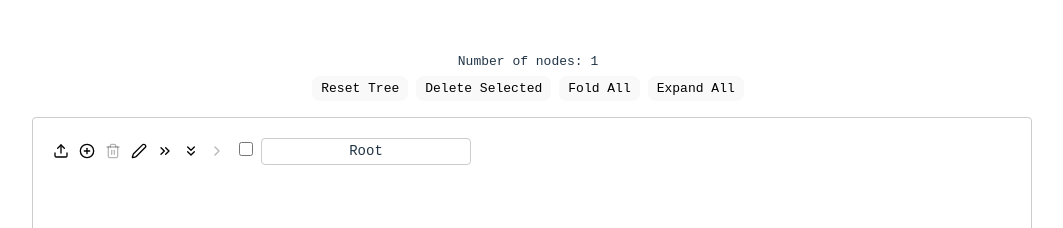
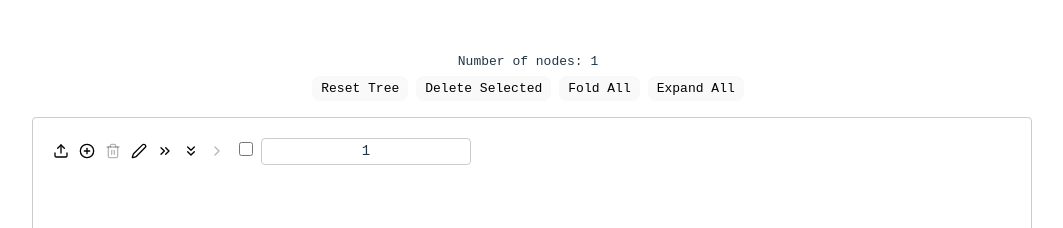
Before and after one commit to rertyy/treeview, a React (Vite) app: page / in a window 1280 px wide. Shown: the top 228 px of the page, without its empty margins (108-1171 px from the left). Built offline with nearby package versions, Linux system fonts and the light colour scheme.

Commit message:
Use number data

```diff
--- a/src/components/TreeView.tsx
+++ b/src/components/TreeView.tsx
@@ -54,7 +54,7 @@ const createDefaultTreeView = (): TreeState => {
     nodes: {
       [rootId]: {
         key: rootId,
-        data: "Root",
+        data: "1",
         children: [],
         level: 0,
         isOpen: true,
@@ -338,7 +338,10 @@ const TreeView = () => {
             </button>
 
             <button
-              onClick={() => editNodeData(node, crypto.randomUUID())}
+              onClick={() => {
+                setId(id + 1);
+                editNodeData(node, id.toString(10));
+              }}
               title="Edit node data"
               aria-label="Edit node data"
               className="tree-action-btn"
```
Also changed, not shown: public/img.png (added), 1 other file (tests, documents, lock files or other folders).
